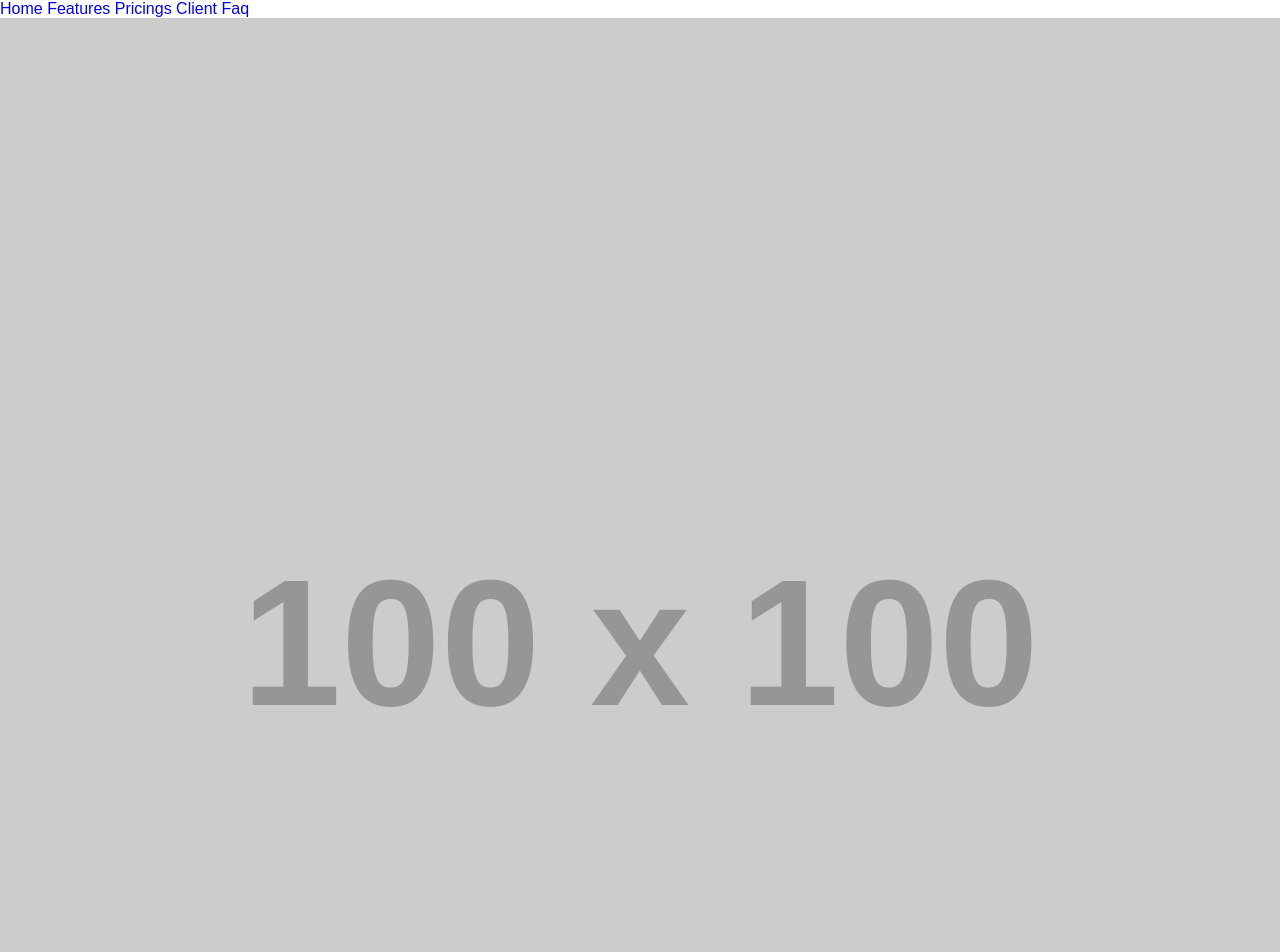
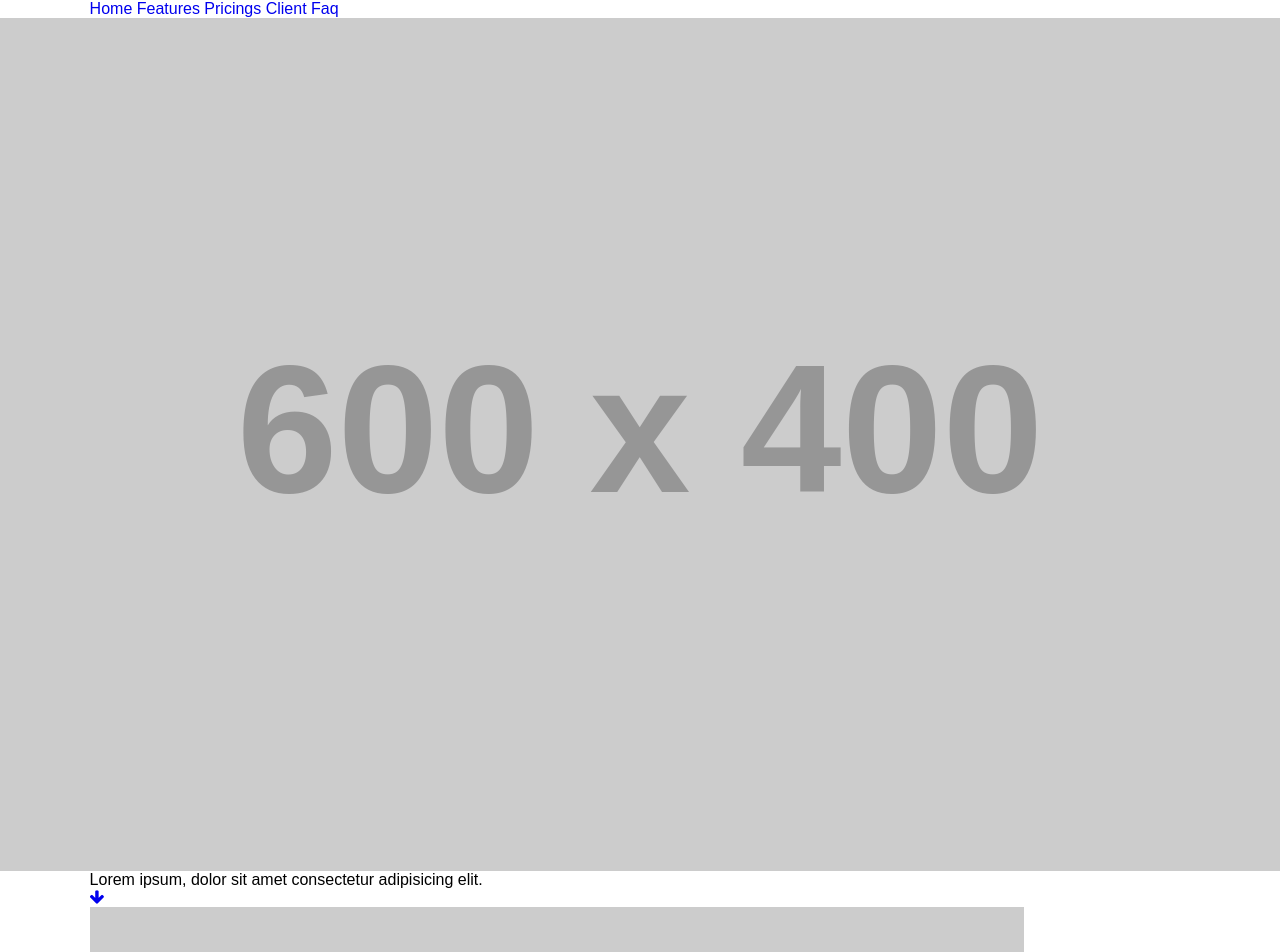
Before and after one commit to idnyaneshwaraxioned/veggie, a plain HTML site: page index.html in a window 1280 px wide. Shown: the top 952 px of the page. Drawn offline with Linux system fonts and the light colour scheme; placeholder pictures from the web are drawn by us.

Commit message:
add wrapper to banner section

```diff
--- a/index.html
+++ b/index.html
@@ -25,11 +25,11 @@
   <div class="container">
     <!--header section start-->
     <header>
-
+      <div class="wrapper">
         <!-- Navigation start here -->
         <nav>
           <ul class="menu">
-          <li class="menu-item"><a href="#FIXME" title="Home">Home</a></li>
+            <li class="menu-item"><a href="#FIXME" title="Home" class="active">Home</a></li>
             <li class="menu-item"><a href="#FIXME" title="Features">Features</a></li>
             <li class="menu-item"><a href="#FIXME" title="Pricings">Pricings</a></li>
             <li class="menu-item"><a href="#FIXME" title="Client">Client</a></li>
@@ -37,6 +37,7 @@
           </ul>
         </nav>
         <!-- Navigation end here -->
+      </div>
     </header>
     <!--header section start-->
 
@@ -45,41 +46,50 @@
       <!-- Banner section start here -->
       <section class="banner">
         <figure>
-          <img src="https://dummyimage.com/100x100/000/fff.jpg" alt="banner">
+          <img src="https://dummyimage.com/600x400/ada8ad/000000" alt="banner">
         </figure>
+        <div class="wrapper">
+          <div class="banner-content">
             <p>Lorem ipsum, dolor sit amet consectetur adipisicing elit.</p>
-        <a href="#FIXME" class="btn"><i class="fa fa-arrow-circle-o-down" aria-hidden="true"></i></a>
+          </div>
+          <a href="#FIXME" class="btn"><i class="fa fa-arrow-down" aria-hidden="true"></i></a>
+        </div>
       </section>
       <!-- banner section end here -->
 
       <!-- turnip green cards section start here -->
       <article>
+        <div class="wrapper">
           <ul class="turnip-green">
             <li class="content">
               <figure>
-              <img src="https://dummyimage.com/100x100/000/fff.jpg" alt="turnip-green">
+                <img src="https://dummyimage.com/600x400/ada8ad/000000" alt="turnip-green">
               </figure>
               <h3>TURNIP GREEN</h3>
-            <p>Lorem ipsum dolor sit amet consectetur adipisicing elit. Incidunt saepe atque quam expedita est at minus
+              <p>Lorem ipsum dolor sit amet consectetur adipisicing elit. Incidunt saepe atque quam expedita est at
+                minus
                 officiis ullam aut provident!</p>
             </li>
             <li class="content">
               <figure>
-              <img src="https://dummyimage.com/100x100/000/fff.jpg" alt="turnip-green">
+                <img src="https://dummyimage.com/600x400/ada8ad/000000" alt="turnip-green">
               </figure>
               <h3>TURNIP GREEN</h3>
-            <p>Lorem ipsum dolor sit amet consectetur adipisicing elit. Incidunt saepe atque quam expedita est at minus
+              <p>Lorem ipsum dolor sit amet consectetur adipisicing elit. Incidunt saepe atque quam expedita est at
+                minus
                 officiis ullam aut provident!</p>
             </li>
             <li class="content">
               <figure>
-              <img src="https://dummyimage.com/100x100/000/fff.jpg" alt="turnip-green">
+                <img src="https://dummyimage.com/600x400/ada8ad/000000" alt="turnip-green">
               </figure>
               <h3>TURNIP GREEN</h3>
-            <p>Lorem ipsum dolor sit amet consectetur adipisicing elit. Incidunt saepe atque quam expedita est at minus
+              <p>Lorem ipsum dolor sit amet consectetur adipisicing elit. Incidunt saepe atque quam expedita est at
+                minus
                 officiis ullam aut provident!</p>
             </li>
           </ul>
+        </div>
       </article>
       <!-- turnip green cards section end here -->
 
@@ -89,7 +99,7 @@
         <ul class="menu-group">
           <li>
             <figure>
-              <img src="https://dummyimage.com/600x400/000/fff" alt="dummyimage">
+              <img src="https://dummyimage.com/600x400/ada8ad/000000" alt="dummyimage">
             </figure>
             <h4>greens fava</h4>
             <p>Lorem ipsum dolor, sit amet consectetur adipisicing.</p>
@@ -97,7 +107,7 @@
           </li>
           <li>
             <figure>
-              <img src="https://dummyimage.com/600x400/000/fff" alt="dummyimage">
+              <img src="https://dummyimage.com/600x400/ada8ad/000000" alt="dummyimage">
             </figure>
             <h4>greens fava</h4>
             <p>Lorem ipsum dolor, sit amet consectetur adipisicing.</p>
@@ -105,7 +115,7 @@
           </li>
           <li>
             <figure>
-              <img src="https://dummyimage.com/600x400/000/fff" alt="dummyimage">
+              <img src="https://dummyimage.com/600x400/ada8ad/000000" alt="dummyimage">
             </figure>
             <h4>greens fava</h4>
             <p>Lorem ipsum dolor, sit amet consectetur adipisicing.</p>
@@ -113,7 +123,7 @@
           </li>
           <li>
             <figure>
-              <img src="https://dummyimage.com/600x400/000/fff" alt="dummyimage">
+              <img src="https://dummyimage.com/600x400/ada8ad/000000" alt="dummyimage">
             </figure>
             <h4>greens fava</h4>
             <p>Lorem ipsum dolor, sit amet consectetur adipisicing.</p>
@@ -121,7 +131,7 @@
           </li>
           <li>
             <figure>
-              <img src="https://dummyimage.com/600x400/000/fff" alt="dummyimage">
+              <img src="https://dummyimage.com/600x400/ada8ad/000000" alt="dummyimage">
             </figure>
             <h4>greens fava</h4>
             <p>Lorem ipsum dolor, sit amet consectetur adipisicing.</p>
@@ -129,7 +139,7 @@
           </li>
           <li>
             <figure>
-              <img src="https://dummyimage.com/600x400/000/fff" alt="dummyimage">
+              <img src="https://dummyimage.com/600x400/ada8ad/000000" alt="dummyimage">
             </figure>
             <h4>greens fava</h4>
             <p>Lorem ipsum dolor, sit amet consectetur adipisicing.</p>
@@ -137,7 +147,7 @@
           </li>
           <li>
             <figure>
-              <img src="https://dummyimage.com/600x400/000/fff" alt="dummyimage">
+              <img src="https://dummyimage.com/600x400/ada8ad/000000" alt="dummyimage">
             </figure>
             <h4>greens fava</h4>
             <p>Lorem ipsum dolor, sit amet consectetur adipisicing.</p>
@@ -145,7 +155,7 @@
           </li>
           <li>
             <figure>
-              <img src="https://dummyimage.com/600x400/000/fff" alt="dummyimage">
+              <img src="https://dummyimage.com/600x400/ada8ad/000000" alt="dummyimage">
             </figure>
             <h4>greens fava</h4>
             <p>Lorem ipsum dolor, sit amet consectetur adipisicing.</p>
@@ -153,7 +163,7 @@
           </li>
           <li>
             <figure>
-              <img src="https://dummyimage.com/600x400/000/fff" alt="dummyimage">
+              <img src="https://dummyimage.com/600x400/ada8ad/000000" alt="dummyimage">
             </figure>
             <h4>greens fava</h4>
             <p>Lorem ipsum dolor, sit amet consectetur adipisicing.</p>
@@ -161,7 +171,7 @@
           </li>
           <li>
             <figure>
-              <img src="https://dummyimage.com/600x400/000/fff" alt="dummyimage">
+              <img src="https://dummyimage.com/600x400/ada8ad/000000" alt="dummyimage">
             </figure>
             <h4>greens fava</h4>
             <p>Lorem ipsum dolor, sit amet consectetur adipisicing.</p>
@@ -169,7 +179,7 @@
           </li>
           <li>
             <figure>
-              <img src="https://dummyimage.com/600x400/000/fff" alt="dummyimage">
+              <img src="https://dummyimage.com/600x400/ada8ad/000000" alt="dummyimage">
             </figure>
             <h4>greens fava</h4>
             <p>Lorem ipsum dolor, sit amet consectetur adipisicing.</p>
@@ -177,7 +187,7 @@
           </li>
           <li>
             <figure>
-              <img src="https://dummyimage.com/600x400/000/fff" alt="dummyimage">
+              <img src="https://dummyimage.com/600x400/ada8ad/000000" alt="dummyimage">
             </figure>
             <h4>greens fava</h4>
             <p>Lorem ipsum dolor, sit amet consectetur adipisicing.</p>
@@ -190,7 +200,7 @@
       <!-- about section start here -->
       <section class="about-section">
         <figure>
-          <img src="https://dummyimage.com/600x400/000/fff" alt="about">
+          <img src="https://dummyimage.com/600x400/ada8ad/000000" alt="about">
         </figure>
         <h2>About us</h2>
         <p>Lorem ipsum dolor sit amet consectetur adipisicing elit. Error itaque necessitatibus accusantium laudantium
```
Lines whose indentation alone changed are shown as unchanged.
